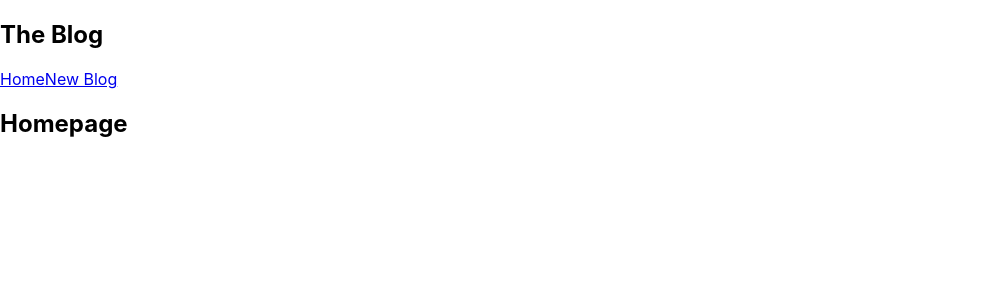
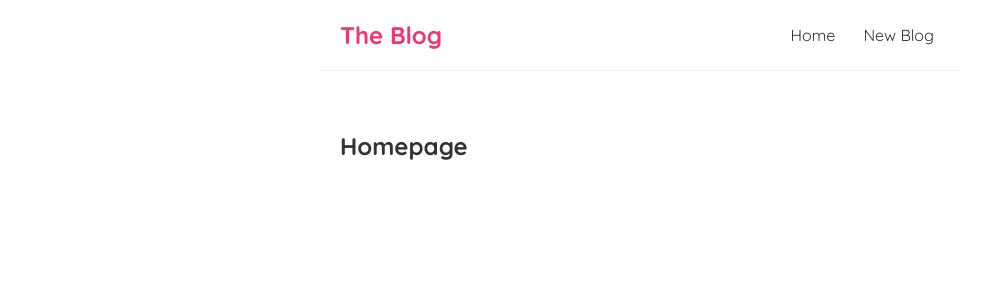
Before and after one commit to pragus99/miniblog, a React (Create React App) app: page / in a window 1280 px wide. Shown: the top 300 px of the page, without its empty margins (0-996 px from the left). Built offline with nearby package versions, Linux system fonts and the light colour scheme.

Commit message:
create css for navbar and blog list

```diff
--- a/src/index.css
+++ b/src/index.css
@@ -1,13 +1,52 @@
-body {
+@import url("https://fonts.googleapis.com/css2?family=Quicksand:wght@300;400;500;600;700&display=swap");
+
+/* base styles */
+* {
   margin: 0;
-  font-family: -apple-system, BlinkMacSystemFont, 'Segoe UI', 'Roboto', 'Oxygen',
-    'Ubuntu', 'Cantarell', 'Fira Sans', 'Droid Sans', 'Helvetica Neue',
-    sans-serif;
-  -webkit-font-smoothing: antialiased;
-  -moz-osx-font-smoothing: grayscale;
+  font-family: "Quicksand";
+  color: #333;
+}
+.navbar {
+  padding: 20px;
+  display: flex;
+  align-items: center;
+  max-width: 600px;
+  margin: 0 auto;
+  border-bottom: 1px solid #f2f2f2;
+}
+.navbar h1 {
+  color: #f1356d;
+}
+.navbar .links {
+  margin-left: auto;
+}
+.navbar a {
+  margin-left: 16px;
+  text-decoration: none;
+  padding: 6px;
+}
+.navbar a:hover {
+  color: #f1356d;
+}
+.content {
+  max-width: 600px;
+  margin: 40px auto;
+  padding: 20px;
 }
 
-code {
-  font-family: source-code-pro, Menlo, Monaco, Consolas, 'Courier New',
-    monospace;
+/* blog preview / list */
+.blog-preview {
+  padding: 10px 16px;
+  margin: 20px 0;
+  border-bottom: 1px solid #fafafa;
 }
+
+.blog-preview:hover {
+  box-shadow: 1px 3px 5px rgba(0, 0, 0, 0.1);
+}
+
+.blog-preview h2 {
+  font-size: 20px;
+  color: #f1356d;
+  margin-bottom: 8px;
+}
```
